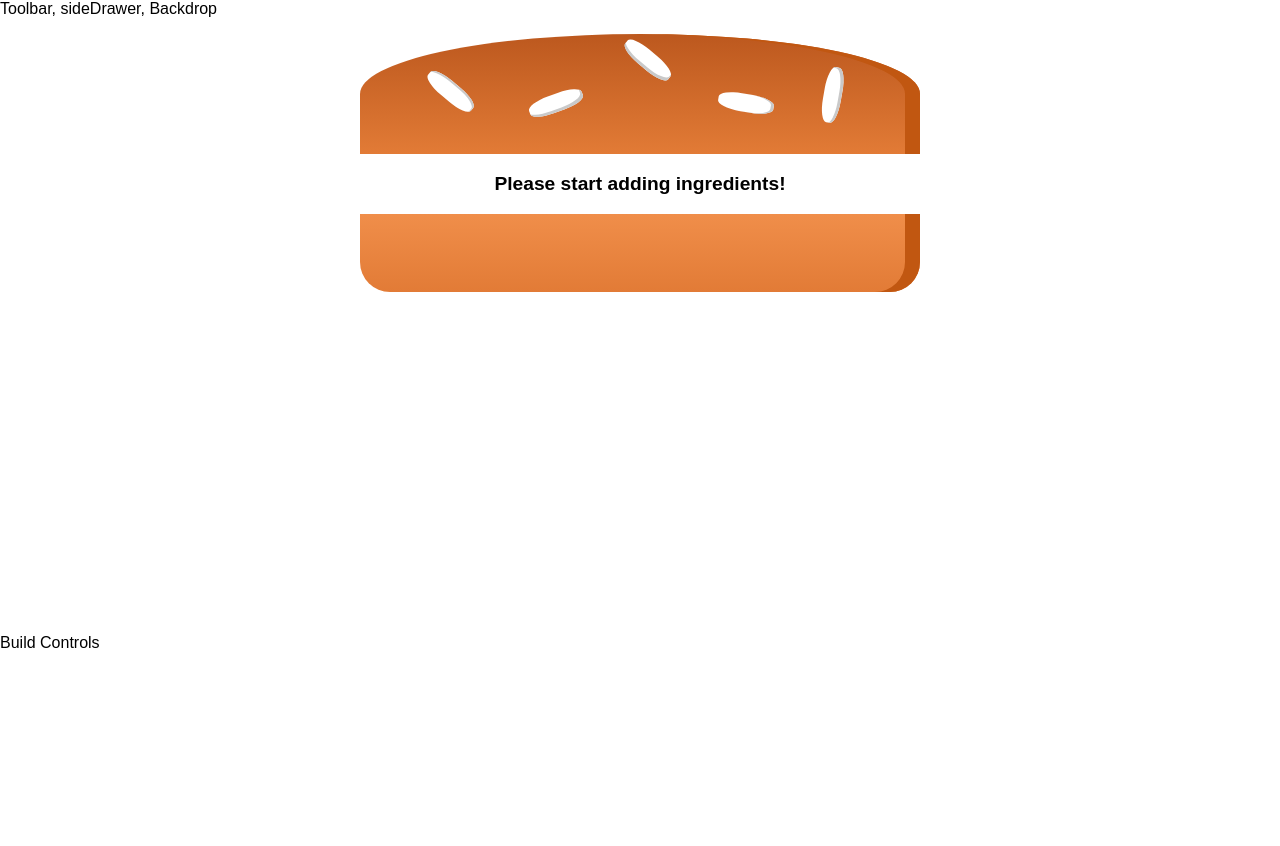
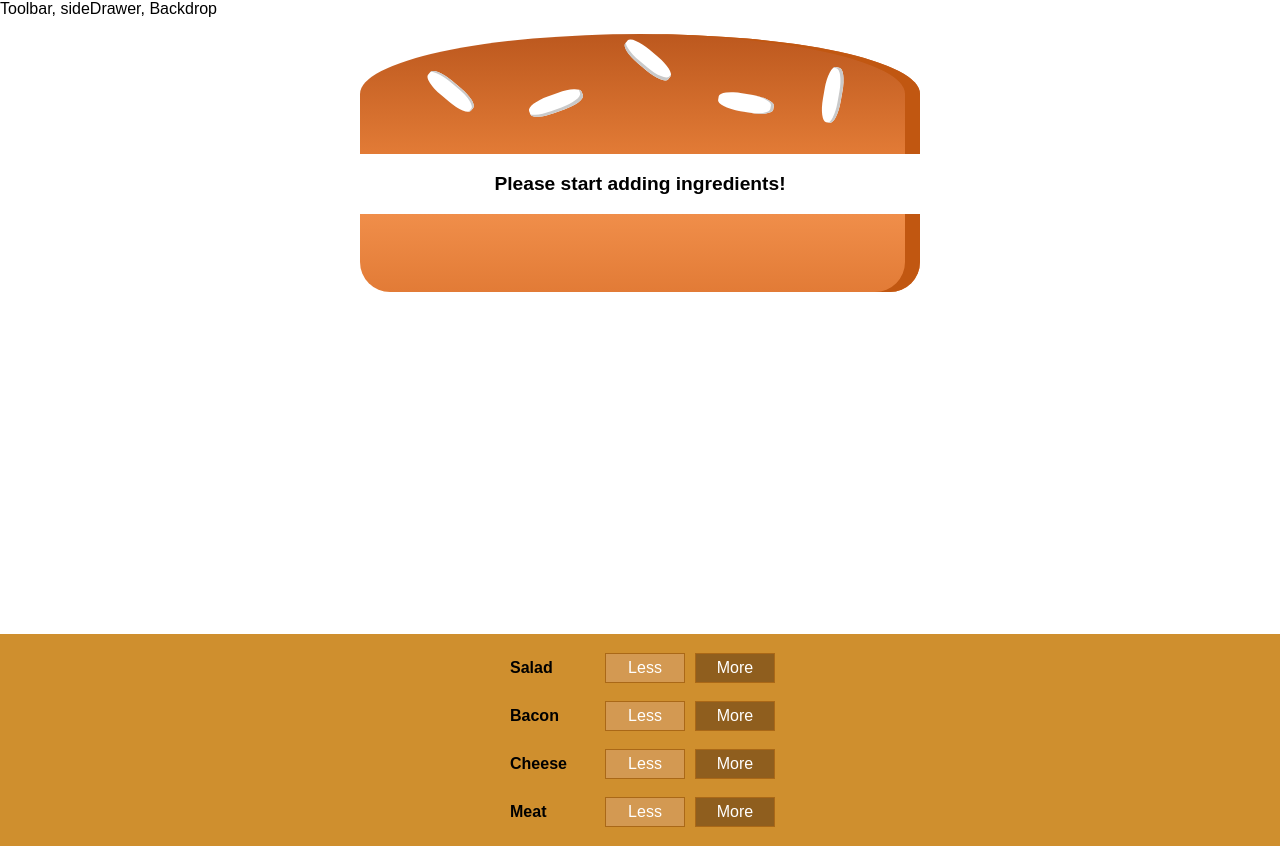
Before and after one commit to mohamednajiub/Burger-Builder, a React (Create React App) app: page / in a window 1280 px wide. Before the commit the page ends 800 px from the top, so only its background shows below. Built offline with nearby package versions, Linux system fonts and the light colour scheme.

Commit message:
add controls to application

```diff
--- /dev/null
+++ b/src/components/Burger/BuildControls/BuildControl/BuildControl.js
@@ -0,0 +1,13 @@
+import React from 'react';
+
+import classes from './BuildControl.module.css';
+
+const buildControl = (props) => (
+    <div className={classes.BuildControl}>
+        <div className={classes.Label}>{props.label}</div>
+        <button className={classes.Less}>Less</button>
+        <button className={classes.More}>More</button>
+    </div>
+);
+
+export default buildControl
--- /dev/null
+++ b/src/components/Burger/BuildControls/BuildControl/BuildControl.module.css
@@ -0,0 +1,56 @@
+.BuildControl {
+    display: flex;
+    justify-content: space-between;
+    align-items: center;
+    margin: 5px 0;
+}
+
+.BuildControl button {
+    display: block;
+    font: inherit;
+    padding: 5px;
+    margin: 0 5px;
+    width: 80px;
+    border: 1px solid #AA6817;
+    cursor: pointer;
+    outline: none;
+}
+
+.BuildControl button:disabled {
+    background-color: #AC9980;
+    border: 1px solid #7E7365;
+    color: #ccc;
+    cursor: default;
+}
+
+.BuildControl button:hover:disabled {
+    background-color: #AC9980;
+    color: #ccc;
+    cursor: not-allowed;
+}
+
+.Label {
+    padding: 10px;
+    font-weight: bold;
+    width: 80px;
+}
+
+.BuildControl .Less {
+    background-color: #D39952;
+    color: white;
+}
+
+.BuildControl .More {
+    background-color: #8F5E1E;
+    color: white;
+}
+
+.BuildControl .Less:hover, .BuildControl .Less:active {
+    background-color: #DAA972;
+    color: white;
+}
+
+.BuildControl .More:hover,.BuildControl .More:active {
+    background-color: #99703F;
+    color: white;
+}
--- /dev/null
+++ b/src/components/Burger/BuildControls/BuildControls.js
@@ -0,0 +1,19 @@
+import React from 'react';
+import classes from './BuildControls.module.css';
+import BuildControl from './BuildControl/BuildControl';
+const controls = [
+    {label: 'Salad', type: 'salad'},
+    {label: 'Bacon', type: 'bacon'},
+    {label: 'Cheese', type: 'cheese'},
+    {label: 'Meat', type: 'Meat'},
+];
+
+const buildControls = (props) => (
+    <div className={classes.BuildControls}>
+        {controls.map(ctrl => (
+            <BuildControl Key={ctrl.label} label={ctrl.label} />
+        ))}
+    </div>
+);
+
+export default buildControls
--- /dev/null
+++ b/src/components/Burger/BuildControls/BuildControls.module.css
@@ -0,0 +1,10 @@
+.BuildControls{
+    width: 100%;
+    background-color: #CF8F2E;
+    display: flex;
+    flex-flow: column;
+    align-items: center;
+    box-shadow: 0 2px 1px #ccc;
+    margin: auto;
+    padding: 10px 0;
+}
--- a/src/containers/BurgerBuilder/BurgerBuilder.js
+++ b/src/containers/BurgerBuilder/BurgerBuilder.js
@@ -1,5 +1,6 @@
 import React, {Component} from 'react';
 import Burger from '../../components/Burger/Burger'
+import BuildControls from '../../components/Burger/BuildControls/BuildControls'
 
 class BurgerBuilder extends Component{
     state = {
@@ -14,7 +15,7 @@
         return(
             <>
                 <Burger ingredients={this.state.ingredients}/>
-                <div>Build Controls</div>
+                <BuildControls/>
             </>
         )
     }
```
